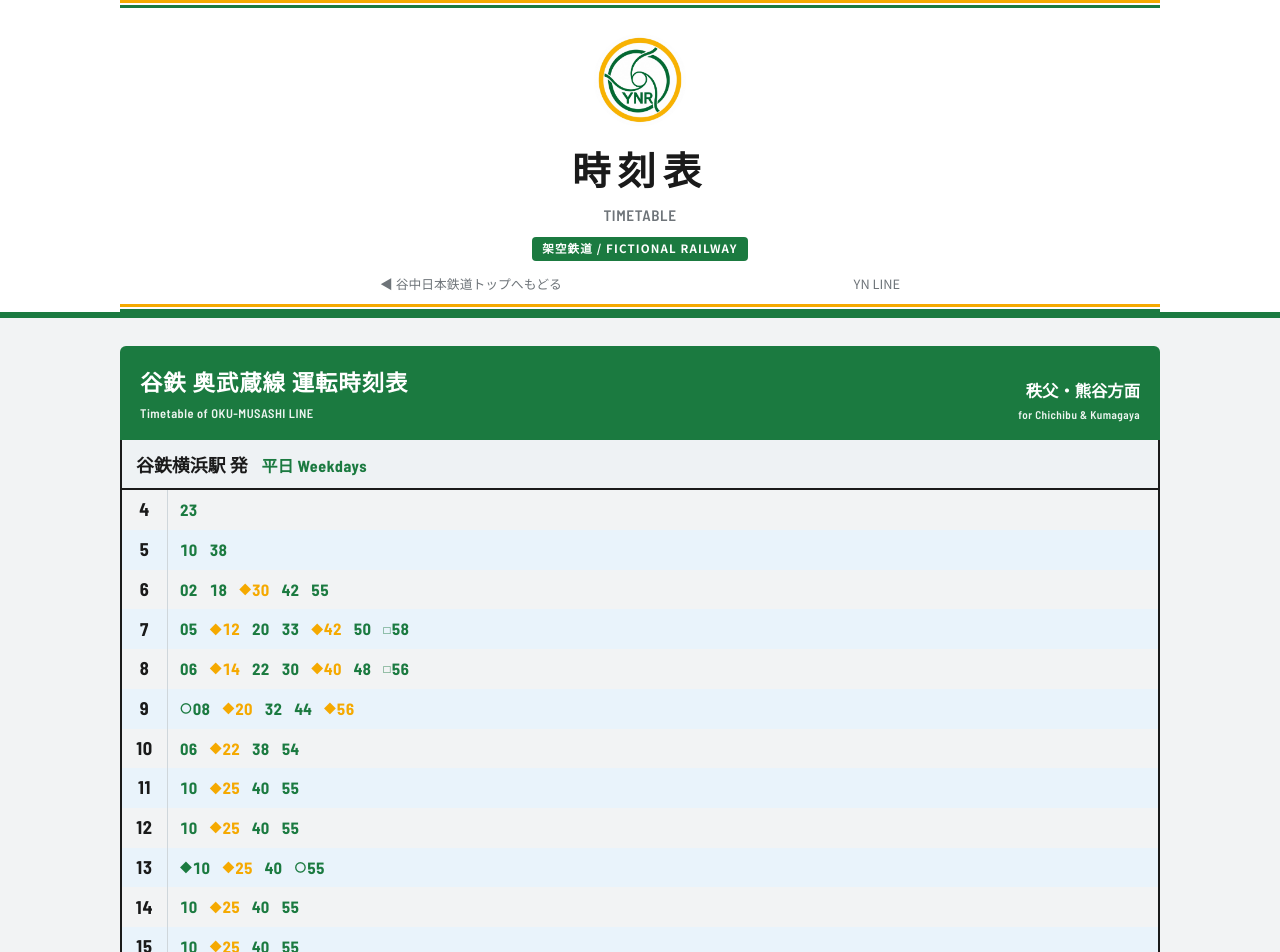
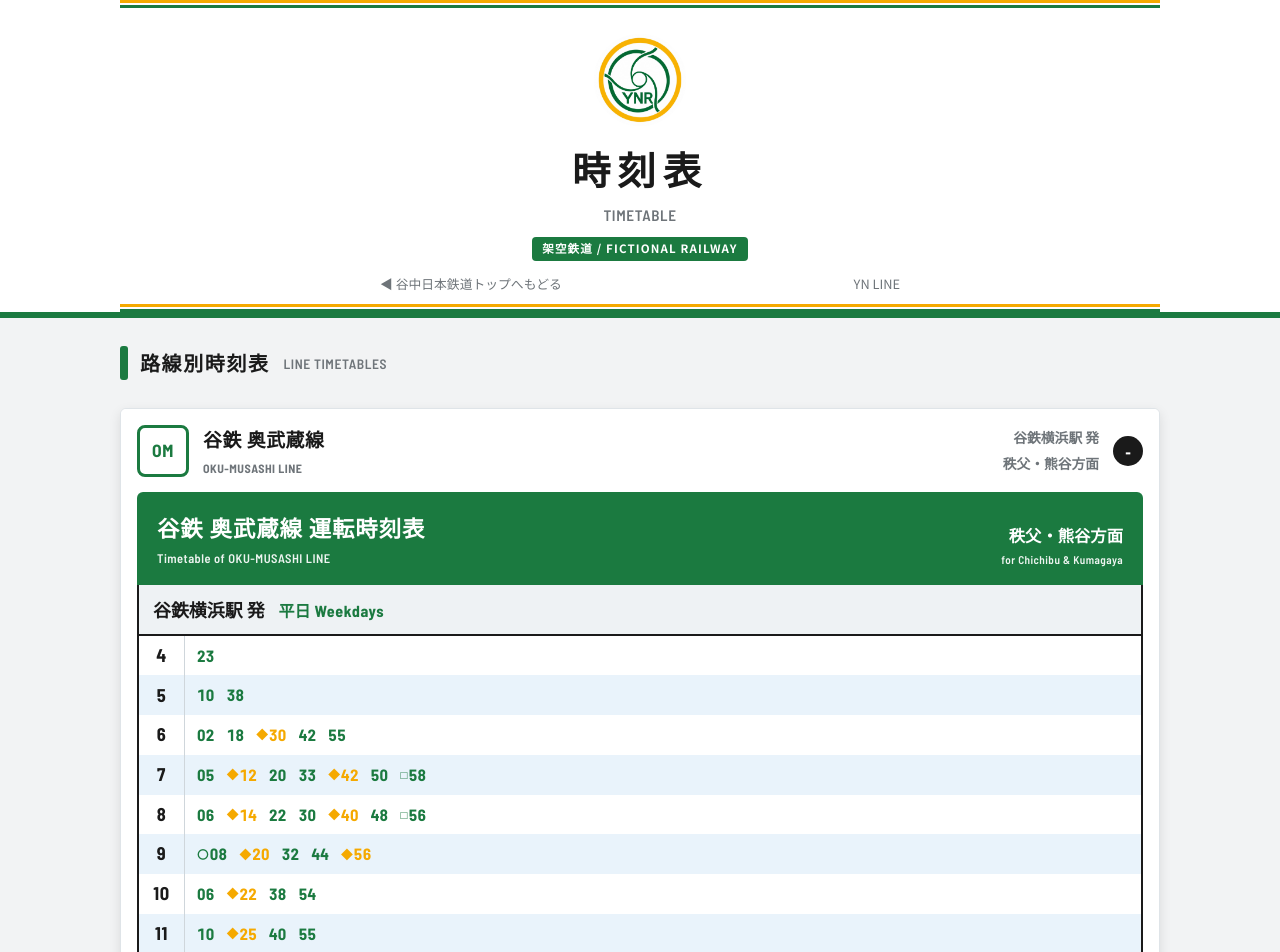
Before and after one commit to yishi34/rail-sign-news, a Next.js app: page /yanaka/timetable in a window 1280 px wide. Shown: the top 952 px of the page. Built offline with nearby package versions, Linux system fonts and the light colour scheme.

Commit message:
時刻表を路線カード方式に変更

```diff
--- a/app/globals.css
+++ b/app/globals.css
@@ -136,25 +136,51 @@ main.yk-main{grid-template-columns:minmax(0,1fr)}
 .yk-highlights li::before{content:"●";position:absolute;left:0;color:var(--ynr-yellow);font-size:.7rem;top:.25em}
 .yk-note{margin-top:12px;font-size:.82rem;color:var(--caption);font-weight:600}
 /* 時刻表(運転時刻表ボード・王道スタイル) */
-.tt-banner{background:var(--ynr-green);color:#fff;border-radius:var(--radius) var(--radius) 0 0;padding:16px 20px;display:flex;justify-content:space-between;align-items:flex-end;gap:16px;flex-wrap:wrap}
+.tt-list-section{display:grid;gap:14px}
+.tt-list{display:grid;gap:18px}
+.tt-card{background:var(--sign-white);border-radius:var(--radius);box-shadow:0 1px 3px rgba(0,0,0,.08);overflow:hidden;border:1px solid #dfe4e8;min-width:0}
+.tt-card[open]{box-shadow:0 4px 12px rgba(0,0,0,.1)}
+.tt-card-summary{list-style:none;cursor:pointer;display:grid;grid-template-columns:auto minmax(0,1fr) minmax(180px,auto) auto;align-items:center;gap:14px;padding:14px 16px;border-top:8px solid var(--ynr-band);background:#fff}
+.tt-card-summary::-webkit-details-marker{display:none}
+.tt-card-summary::after{content:"+";width:30px;height:30px;border-radius:50%;background:var(--sign-ink);color:#fff;display:flex;align-items:center;justify-content:center;font-weight:900;line-height:1}
+.tt-card[open] .tt-card-summary::after{content:"-"}
+.tt-card-code{width:52px;height:52px;border:3px solid var(--ynr-green);border-radius:8px;display:flex;align-items:center;justify-content:center;font-weight:900;font-size:1.1rem;color:var(--ynr-green);background:#fff}
+.tt-card-main{min-width:0;display:grid;gap:2px}
+.tt-card-line{font-weight:900;font-size:1.18rem;letter-spacing:.03em}
+.tt-card-line-en{font-size:.75rem;font-weight:700;color:var(--caption)}
+.tt-card-meta{display:grid;gap:2px;text-align:right;font-size:.86rem;font-weight:700;color:var(--caption)}
+.tt-card-panel{padding:0 16px 16px;min-width:0}
+.tt-banner{background:var(--ynr-green);color:#fff;border-radius:var(--radius) var(--radius) 0 0;padding:16px 20px;display:flex;justify-content:space-between;align-items:flex-end;gap:16px;flex-wrap:wrap;min-width:0}
 .tt-banner-title h2{font-weight:900;font-size:1.4rem;letter-spacing:.04em}
 .tt-banner-title .en{font-size:.78rem;font-weight:600;opacity:.92;margin-top:2px}
 .tt-banner-dir{font-weight:700;font-size:1.02rem;text-align:right;white-space:nowrap}
 .tt-banner-dir .en{display:block;font-size:.7rem;font-weight:600;opacity:.92}
-.tt-subhead{display:flex;align-items:baseline;gap:14px;flex-wrap:wrap;padding:9px 14px;background:#eef2f4;border-left:2px solid var(--sign-ink);border-right:2px solid var(--sign-ink)}
+.tt-subhead{display:flex;align-items:baseline;gap:14px;flex-wrap:wrap;padding:9px 14px;background:#eef2f4;border-left:2px solid var(--sign-ink);border-right:2px solid var(--sign-ink);min-width:0}
 .tt-subhead-station{font-weight:900;font-size:1.12rem}
 .tt-subhead-kind{font-weight:700;color:var(--ynr-green)}
-.tt-board{border:2px solid var(--sign-ink)}
+.tt-board{border:2px solid var(--sign-ink);min-width:0}
 .tt-row{display:flex;align-items:stretch;min-height:34px}
 .tt-row:nth-child(even){background:#e9f3fb}
 .tt-hour{flex:none;width:46px;display:flex;align-items:center;justify-content:center;font-weight:900;font-size:1.15rem;color:var(--sign-ink);border-right:1px solid #cfd6db}
 .tt-mins{flex:1;display:flex;flex-wrap:wrap;align-items:center;gap:3px 12px;padding:6px 12px;min-width:0}
 .tt-min{font-weight:700;font-size:1.02rem;font-variant-numeric:tabular-nums;letter-spacing:.02em}
 .tt-mark{font-size:.7em;vertical-align:.15em;margin-right:1px}
-.tt-legendbox{display:flex;align-items:center;gap:12px;border:2px solid var(--sign-ink);border-top:none;border-radius:0 0 var(--radius) var(--radius);padding:10px 14px;background:#fafbfc;flex-wrap:wrap}
+.tt-legendbox{display:flex;align-items:center;gap:12px;border:2px solid var(--sign-ink);border-top:none;border-radius:0 0 var(--radius) var(--radius);padding:10px 14px;background:#fafbfc;flex-wrap:wrap;min-width:0}
 .tt-legendbox-label{flex:none;background:var(--sign-ink);color:#fff;padding:3px 10px;border-radius:4px;font-size:.76rem;font-weight:700}
 .tt-legendbox-items{display:flex;flex-wrap:wrap;gap:6px 18px;font-size:.85rem;font-weight:700}
 .tt-imgnote{margin-top:8px;font-size:.78rem;color:var(--caption);font-weight:600}
+@media (max-width:720px){
+  .tt-card-summary{grid-template-columns:auto minmax(0,1fr) auto;gap:10px;padding:12px}
+  .tt-card-code{width:44px;height:44px;font-size:.95rem}
+  .tt-card-line{font-size:1.02rem}
+  .tt-card-meta{grid-column:1/-1;text-align:left;display:flex;flex-wrap:wrap;gap:4px 12px;font-size:.8rem}
+  .tt-card-panel{padding:0 10px 12px}
+  .tt-banner{display:grid;grid-template-columns:1fr;padding:14px 16px;align-items:flex-start}
+  .tt-banner-title h2{font-size:1.16rem}
+  .tt-banner-dir{text-align:left;white-space:normal}
+  .tt-mins{gap:3px 9px;padding:6px 10px}
+  .tt-legendbox{align-items:flex-start}
+}
 /* お知らせ: 価格バッジ */
 .yk-price{margin-top:12px}
 .yk-price-amount{display:inline-block;background:var(--ynr-green);color:#fff;font-weight:900;font-size:1.15rem;padding:5px 14px;border-radius:6px;letter-spacing:.02em}
--- a/app/yanaka/timetable/page.js
+++ b/app/yanaka/timetable/page.js
@@ -7,52 +7,47 @@ export const metadata = {
     "架空鉄道「谷中日本鉄道株式会社(YNR)」の時刻表(イメージ)。実在の鉄道会社とは関係ありません。",
 };
 
-export default function YanakaTimetablePage() {
-  const tt = yanaka.timetable;
-  const typeOf = (t) => tt.types.find((x) => x.id === t) || {};
-  const destMarkOf = (k) => (tt.destMarks || []).find((d) => d.id === k);
+function TimetableCard({ timetable, index }) {
+  const typeOf = (t) => timetable.types.find((x) => x.id === t) || {};
+  const destMarkOf = (k) => (timetable.destMarks || []).find((d) => d.id === k);
+  const cardCode = timetable.code || `TT${String(index + 1).padStart(2, "0")}`;
 
   return (
-    <>
-      <header className="yk-header">
-        <div className="station-sign yk-sign">
-          <img src={yanaka.page.logo} alt="谷中日本鉄道ロゴマーク" className="yk-logo" />
-          <h1>{tt.title}</h1>
-          <div className="romaji en">{tt.en}</div>
-          <span className="fiction-label">{yanaka.label}</span>
-          <div className="next">
-            <Link href="/yanaka">◀ 谷中日本鉄道トップへもどる</Link>
-            <span>YN LINE</span>
-          </div>
-        </div>
-      </header>
+    <details className="tt-card" open={index === 0}>
+      <summary className="tt-card-summary">
+        <span className="tt-card-code en">{cardCode}</span>
+        <span className="tt-card-main">
+          <span className="tt-card-line">{timetable.lineName}</span>
+          <span className="tt-card-line-en en">{timetable.lineNameEn}</span>
+        </span>
+        <span className="tt-card-meta">
+          <span>{timetable.station}駅 発</span>
+          <span>{timetable.direction}</span>
+        </span>
+      </summary>
 
-      <main className="yk-main">
-        <section>
-          {/* 緑のヘッダー帯(運転時刻表) */}
+      <div className="tt-card-panel">
         <div className="tt-banner">
           <div className="tt-banner-title">
-              <h2>{tt.lineName} 運転時刻表</h2>
-              <div className="en">Timetable of {tt.lineNameEn}</div>
+            <h2>{timetable.lineName} 運転時刻表</h2>
+            <div className="en">Timetable of {timetable.lineNameEn}</div>
           </div>
           <div className="tt-banner-dir">
-              {tt.direction}
-              {tt.directionEn && <span className="en">{tt.directionEn}</span>}
+            {timetable.direction}
+            {timetable.directionEn && <span className="en">{timetable.directionEn}</span>}
           </div>
         </div>
 
-          {/* 駅名・平日 */}
         <div className="tt-subhead">
-            <span className="tt-subhead-station">{tt.station}駅 発</span>
+          <span className="tt-subhead-station">{timetable.station}駅 発</span>
           <span className="tt-subhead-kind">
-              {tt.kind}
-              {tt.kindEn && <span className="en"> {tt.kindEn}</span>}
+            {timetable.kind}
+            {timetable.kindEn && <span className="en"> {timetable.kindEn}</span>}
           </span>
         </div>
 
-          {/* 発車時刻ボード(時×分・しま模様) */}
         <div className="tt-board">
-            {tt.rows.map((row) => (
+          {timetable.rows.map((row) => (
             <div className="tt-row" key={row.h}>
               <div className="tt-hour en">{row.h}</div>
               <div className="tt-mins">
@@ -60,8 +55,9 @@ export default function YanakaTimetablePage() {
                   const ty = typeOf(dep.t);
                   const dm = dep.k ? destMarkOf(dep.k) : null;
                   const mark = dm ? dm.mark : ty.mark;
+                  const color = dm?.color || ty.color;
                   return (
-                      <span className="tt-min en" key={i} style={{ color: ty.color }}>
+                    <span className="tt-min en" key={i} style={{ color }}>
                       {mark && <span className="tt-mark">{mark}</span>}
                       {dep.m}
                     </span>
@@ -72,11 +68,10 @@ export default function YanakaTimetablePage() {
           ))}
         </div>
 
-          {/* 凡例 */}
         <div className="tt-legendbox">
           <span className="tt-legendbox-label">凡例 Legend</span>
           <span className="tt-legendbox-items">
-              {tt.types.map((t) => (
+            {timetable.types.map((t) => (
               <span className="tt-legendbox-item" key={t.id}>
                 <span className="tt-mark" style={{ color: t.color }}>
                   {t.mark || "無印"}
@@ -84,7 +79,7 @@ export default function YanakaTimetablePage() {
                 ＝{t.label}（{t.dest}ゆき）
               </span>
             ))}
-              {(tt.destMarks || []).map((d) => (
+            {(timetable.destMarks || []).map((d) => (
               <span className="tt-legendbox-item" key={d.id}>
                 <span className="tt-mark" style={{ color: d.color }}>
                   {d.mark}
@@ -94,7 +89,43 @@ export default function YanakaTimetablePage() {
             ))}
           </span>
         </div>
-          <p className="tt-imgnote">{tt.note}</p>
+        <p className="tt-imgnote">{timetable.note}</p>
+      </div>
+    </details>
+  );
+}
+
+export default function YanakaTimetablePage() {
+  const timetableGroup = yanaka.timetable;
+  const timetables = timetableGroup.items || [timetableGroup];
+
+  return (
+    <>
+      <header className="yk-header">
+        <div className="station-sign yk-sign">
+          <img src={yanaka.page.logo} alt="谷中日本鉄道ロゴマーク" className="yk-logo" />
+          <h1>{timetableGroup.title}</h1>
+          <div className="romaji en">{timetableGroup.en}</div>
+          <span className="fiction-label">{yanaka.label}</span>
+          <div className="next">
+            <Link href="/yanaka">◀ 谷中日本鉄道トップへもどる</Link>
+            <span>YN LINE</span>
+          </div>
+        </div>
+      </header>
+
+      <main className="yk-main">
+        <section className="tt-list-section">
+          <div className="line-head">
+            <span className="line-band" style={{ background: yanaka.color }}></span>
+            <h2>路線別時刻表</h2>
+            <span className="en-sub en">LINE TIMETABLES</span>
+          </div>
+          <div className="tt-list">
+            {timetables.map((timetable, index) => (
+              <TimetableCard timetable={timetable} index={index} key={timetable.id || timetable.lineName} />
+            ))}
+          </div>
         </section>
       </main>
 
--- a/data/yanaka.json
+++ b/data/yanaka.json
@@ -516,6 +516,10 @@
   "timetable": {
     "title": "時刻表",
     "en": "TIMETABLE",
+    "items": [
+      {
+        "id": "okumusashi-yokohama-weekday",
+        "code": "OM",
         "lineName": "谷鉄 奥武蔵線",
         "lineNameEn": "OKU-MUSASHI LINE",
         "station": "谷鉄横浜",
@@ -557,4 +561,6 @@
           { "h": 0, "d": [ { "m": "02", "t": "loc" } ] }
         ]
       }
+    ]
   }
+}
```
Lines whose indentation alone changed are shown as unchanged.
